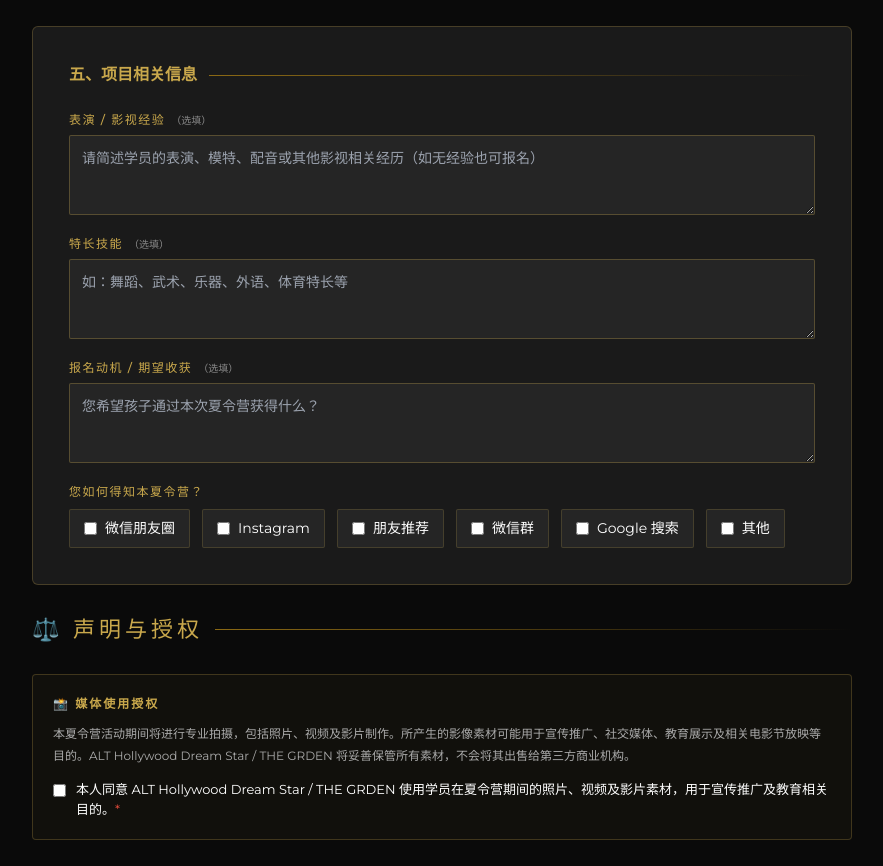
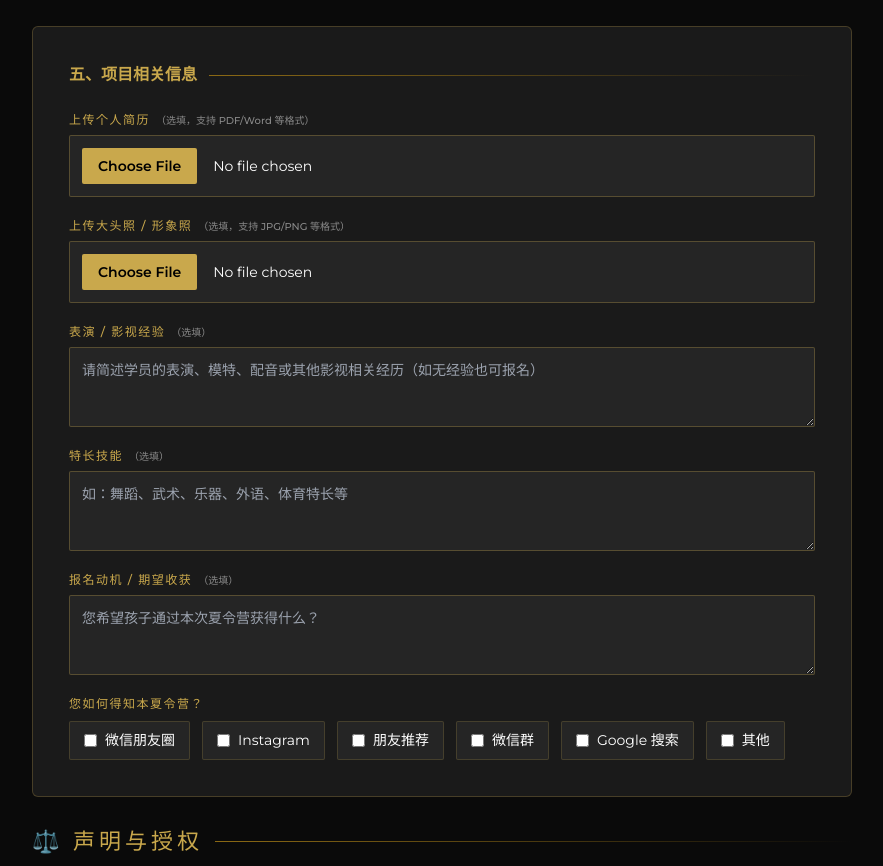
Before and after one commit to jacky56562356/ALThollywood, a React (Vite) app: page /#/summer-camp in a window 1280 px wide. Shown: the part 4799-5665 px from the top of the page, without its empty margins (198-1081 px from the left). Built offline with nearby package versions, Linux system fonts and the light colour scheme; no server answers; a web font is replaced by a local one.

Commit message:
feat: Add file upload fields to summer camp form
Adds optional file upload inputs for resume and headshot to the summer camp application form. This allows applicants to provide supporting documents.

```diff
--- a/pages/SummerCamp.tsx
+++ b/pages/SummerCamp.tsx
@@ -488,6 +488,14 @@ export default function SummerCamp() {
               </div>
               <div className="grid grid-cols-1 gap-5">
                 <div className="flex flex-col gap-1.5">
+                  <label className="text-[12px] tracking-[1.5px] text-[#C9A84C] uppercase font-medium">上传个人简历<span className="text-[#888] text-[10px] tracking-normal normal-case ml-1.5">（选填，支持 PDF/Word 等格式）</span></label>
+                  <input type="file" name="resume" accept=".pdf,.doc,.docx" className="bg-white/5 border border-[#c9a84c4d] rounded-sm text-white text-[14px] p-3 focus:border-[#C9A84C] focus:bg-[#c9a84c0f] outline-none transition-all w-full file:mr-4 file:py-2 file:px-4 file:rounded-sm file:border-0 file:text-sm file:font-semibold file:bg-[#C9A84C] file:text-black hover:file:bg-[#F0C45A] cursor-pointer" />
+                </div>
+                <div className="flex flex-col gap-1.5">
+                  <label className="text-[12px] tracking-[1.5px] text-[#C9A84C] uppercase font-medium">上传大头照 / 形象照<span className="text-[#888] text-[10px] tracking-normal normal-case ml-1.5">（选填，支持 JPG/PNG 等格式）</span></label>
+                  <input type="file" name="headshot" accept="image/*" className="bg-white/5 border border-[#c9a84c4d] rounded-sm text-white text-[14px] p-3 focus:border-[#C9A84C] focus:bg-[#c9a84c0f] outline-none transition-all w-full file:mr-4 file:py-2 file:px-4 file:rounded-sm file:border-0 file:text-sm file:font-semibold file:bg-[#C9A84C] file:text-black hover:file:bg-[#F0C45A] cursor-pointer" />
+                </div>
+                <div className="flex flex-col gap-1.5">
                   <label className="text-[12px] tracking-[1.5px] text-[#C9A84C] uppercase font-medium">表演 / 影视经验<span className="text-[#888] text-[10px] tracking-normal normal-case ml-1.5">（选填）</span></label>
                   <textarea name="experience" placeholder="请简述学员的表演、模特、配音或其他影视相关经历（如无经验也可报名）" className="bg-white/5 border border-[#c9a84c4d] rounded-sm text-white text-[14px] p-3 focus:border-[#C9A84C] focus:bg-[#c9a84c0f] outline-none transition-all w-full min-h-[80px] resize-y"></textarea>
                 </div>
```
